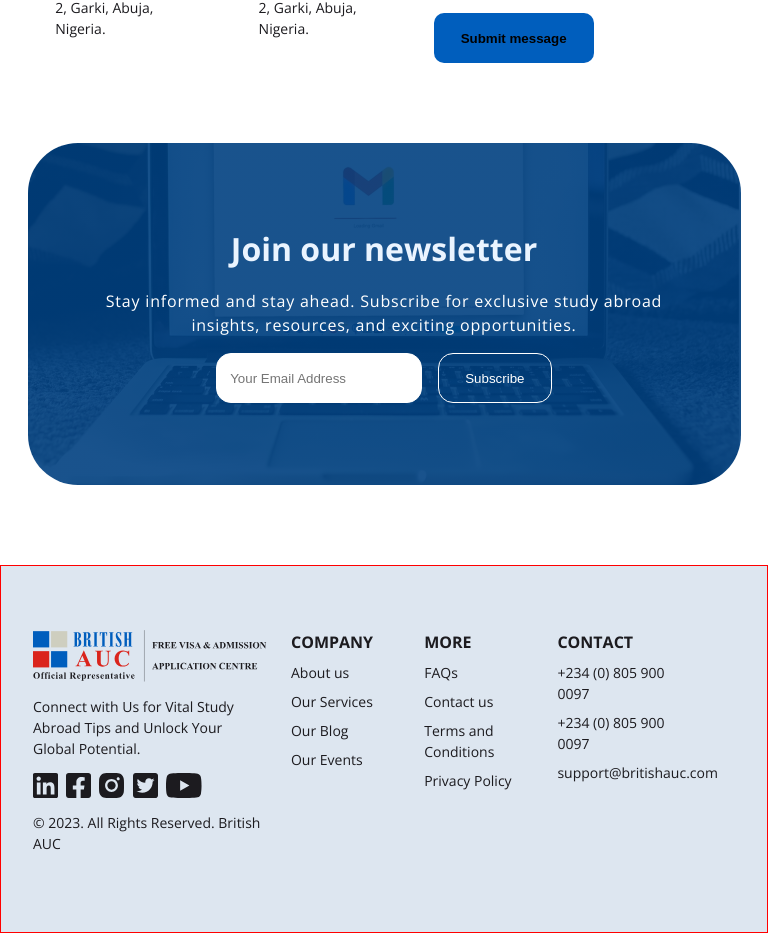
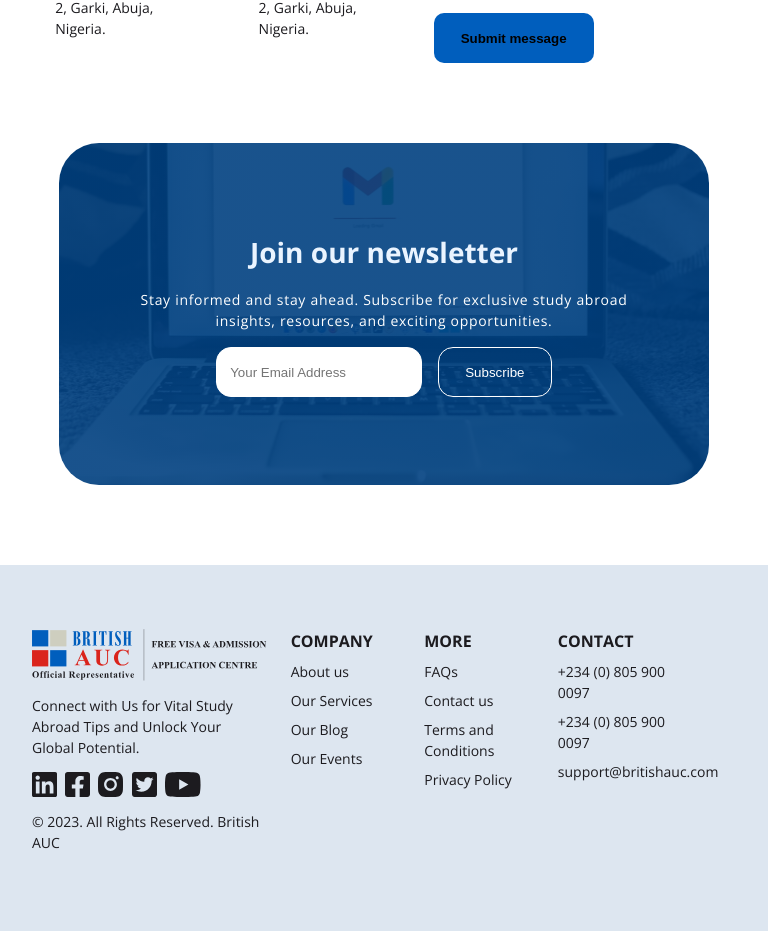
Before and after one commit to British-AUC/company-website, a React (Vite) app in the folder website/: page / in a window 768 px wide. Shown: the part 7775-8708 px from the top of the page. Built offline with nearby package versions, Linux system fonts and the light colour scheme.

Commit message:
made newsletter responsive for tablets

```diff
--- a/website/src/styles/App_tablet_large.css
+++ b/website/src/styles/App_tablet_large.css
@@ -62,7 +62,6 @@
     padding-top: 4em;
     padding-bottom: 4em;
     gap: 1.5em;
-    border: 1px solid red;
     justify-content: space-between;
   }
   footer .footer-right {
@@ -187,4 +186,14 @@
   .section-six-sub .section-six-right .inputs2 .checkbox label {
     font-size: 0.8em;
   }
+  .section-seven {
+    width: 650px;
+    border-radius: 40px;
+  }
+  .section-seven h3 {
+    font-size: 1.75rem;
+  }
+  .section-seven p {
+    font-size: 0.875rem;
+  }
 }/*# sourceMappingURL=App_tablet_large.css.map */
--- a/website/src/styles/App_tablet_large.scss
+++ b/website/src/styles/App_tablet_large.scss
@@ -88,7 +88,6 @@ $testborder: 1px solid red;
         padding-top: 4em;
         padding-bottom: 4em;
         gap: 1.5em;
-        border: $testborder;
         justify-content: space-between;
 
         .footer-right {
@@ -265,5 +264,13 @@ $testborder: 1px solid red;
 
     // SECTION SEVEN START
     .section-seven {
+        width: 650px;
+        border-radius: 40px;
+        h3 {
+            font-size: 1.75rem;
+        }
+        p {
+            font-size: 0.875rem;
+        }
     }
 }
```
Also changed, not shown: 1 other file (tests, documents, lock files or other folders).
